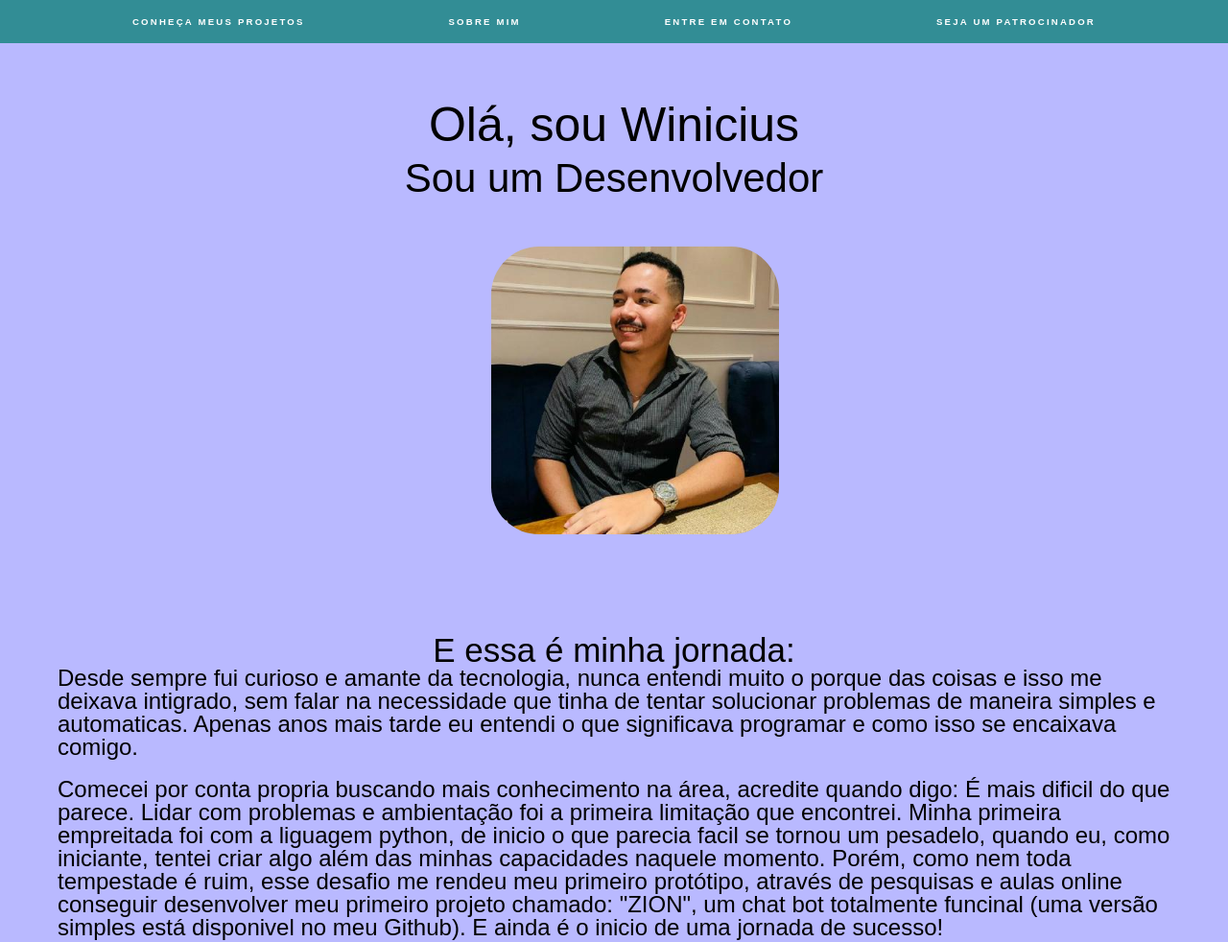
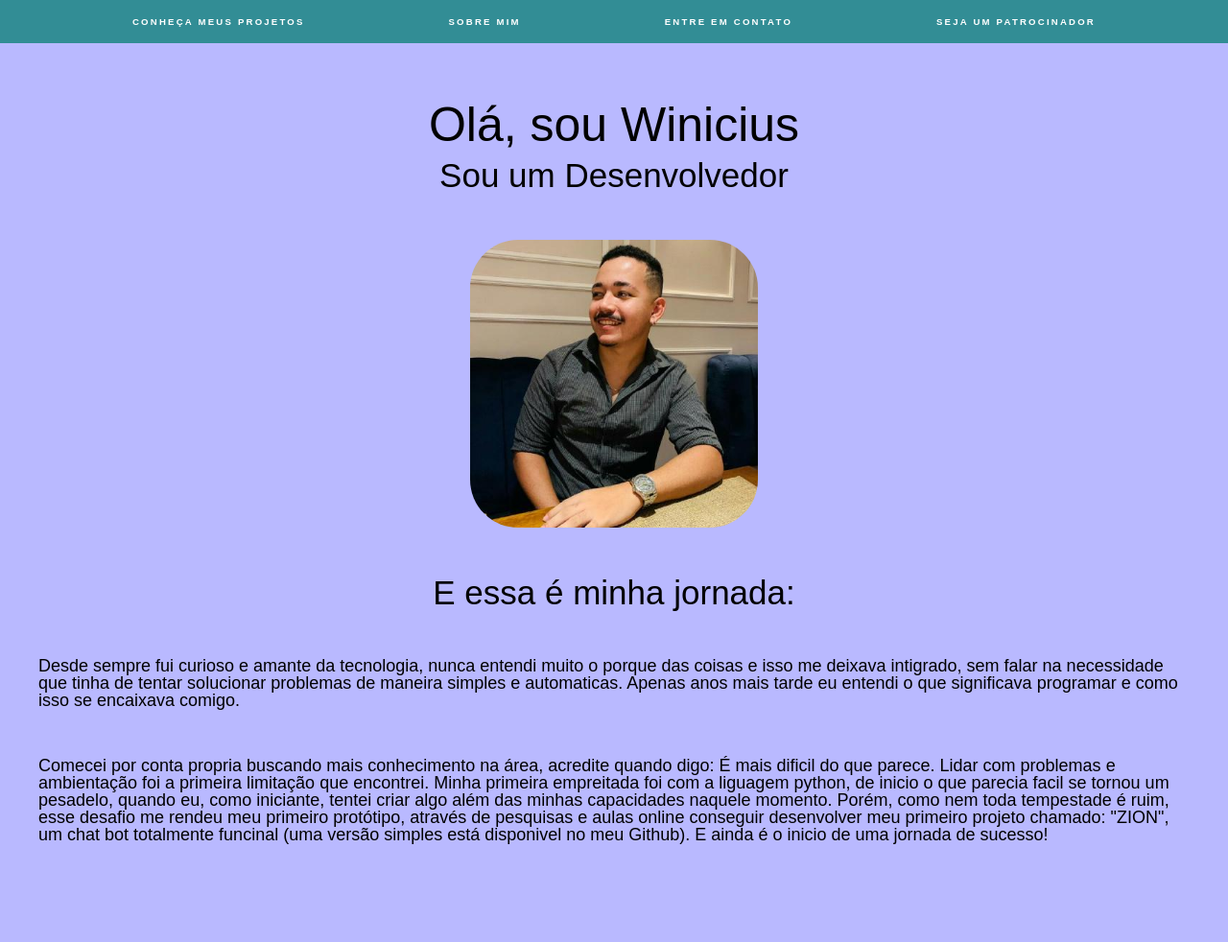
Before and after one commit to winicius2003/Site-Pessoal, a plain HTML site: page sobre.html in a window 1280 px wide. Shown: the whole page at 96% size. After the commit the page ends 899 px from the top, so only its background shows below. Drawn offline with Linux system fonts and the light colour scheme.

Commit message:
Update style.css

```diff
--- a/css/style.css
+++ b/css/style.css
@@ -5,23 +5,25 @@
 
     }
 .sub{text-align: center;
-    font-size: 42px;
+    font-size: 35px;
     margin-top: 10px;}
+
 .sub1{text-align: center;
     font-size: 35px;
-     margin-top: 100px;}
+     margin-top: 50px;}
 
 body{ background-color:rgb(185, 185, 255);}
-img{text-align: justify;
+
+img{align-items: center;
         height: 350px;
         width: 1335px;
 
     }
 .paragrafo{ text-align:left;
-    font-size:24px;
-    margin-left: 60px;
-    margin-right: 60px;
-    margin-top: 2;
+    font-size:18px;
+    margin-left: 40px;
+    margin-right: 40px;
+    margin-top: 50px;
     margin-block-end: 20px;
 }
 
@@ -33,10 +35,11 @@ img{text-align: justify;
     margin-top: 65px;
 }
 .eu{
-
+    display: block;
     height: 300px;
     width: 300px;
     border-radius: 50px;
-    margin-left: 40%;
+    margin-left: auto;
+    margin-right: auto;
     margin-top: 50px;
 }
```
